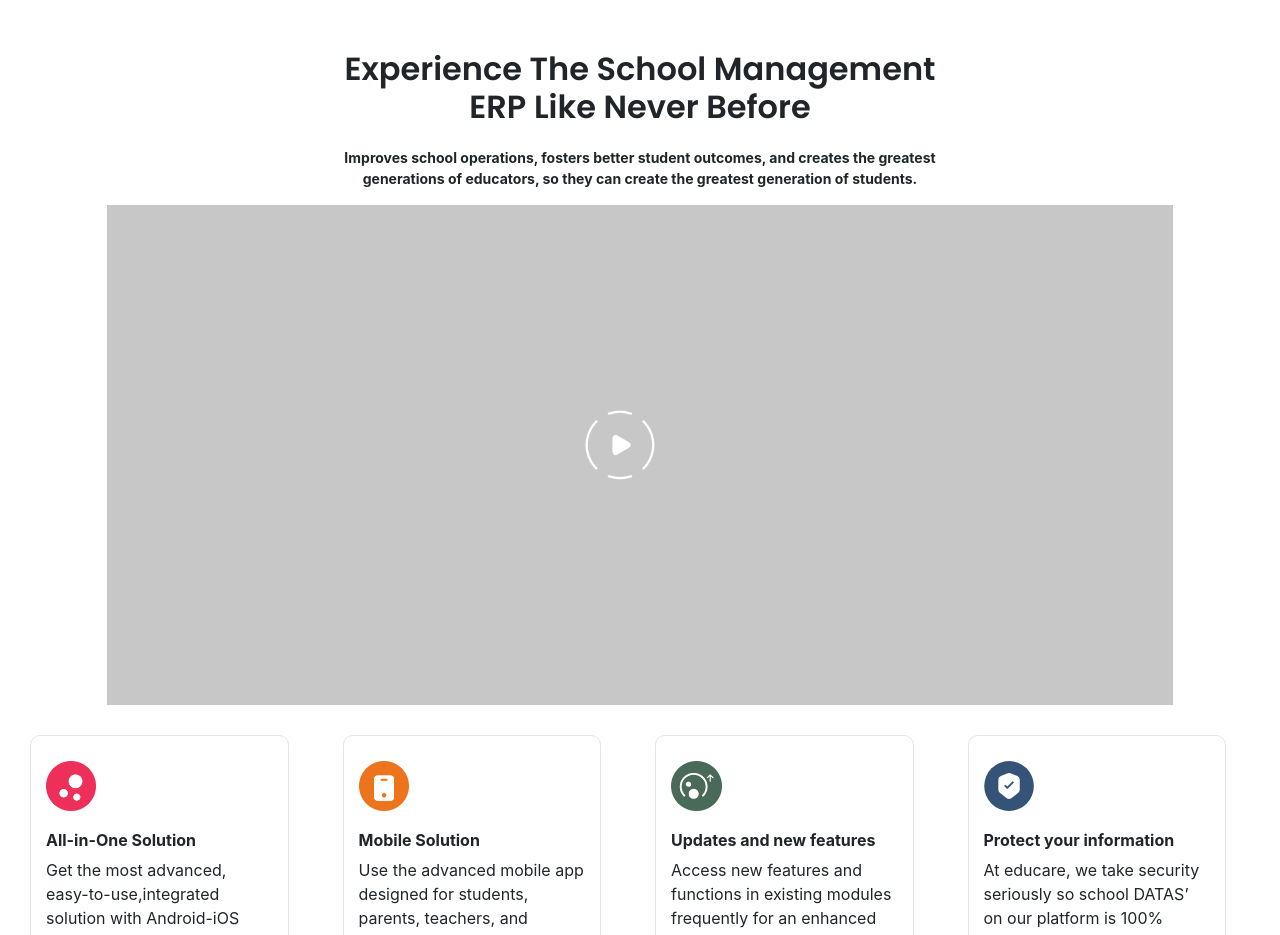
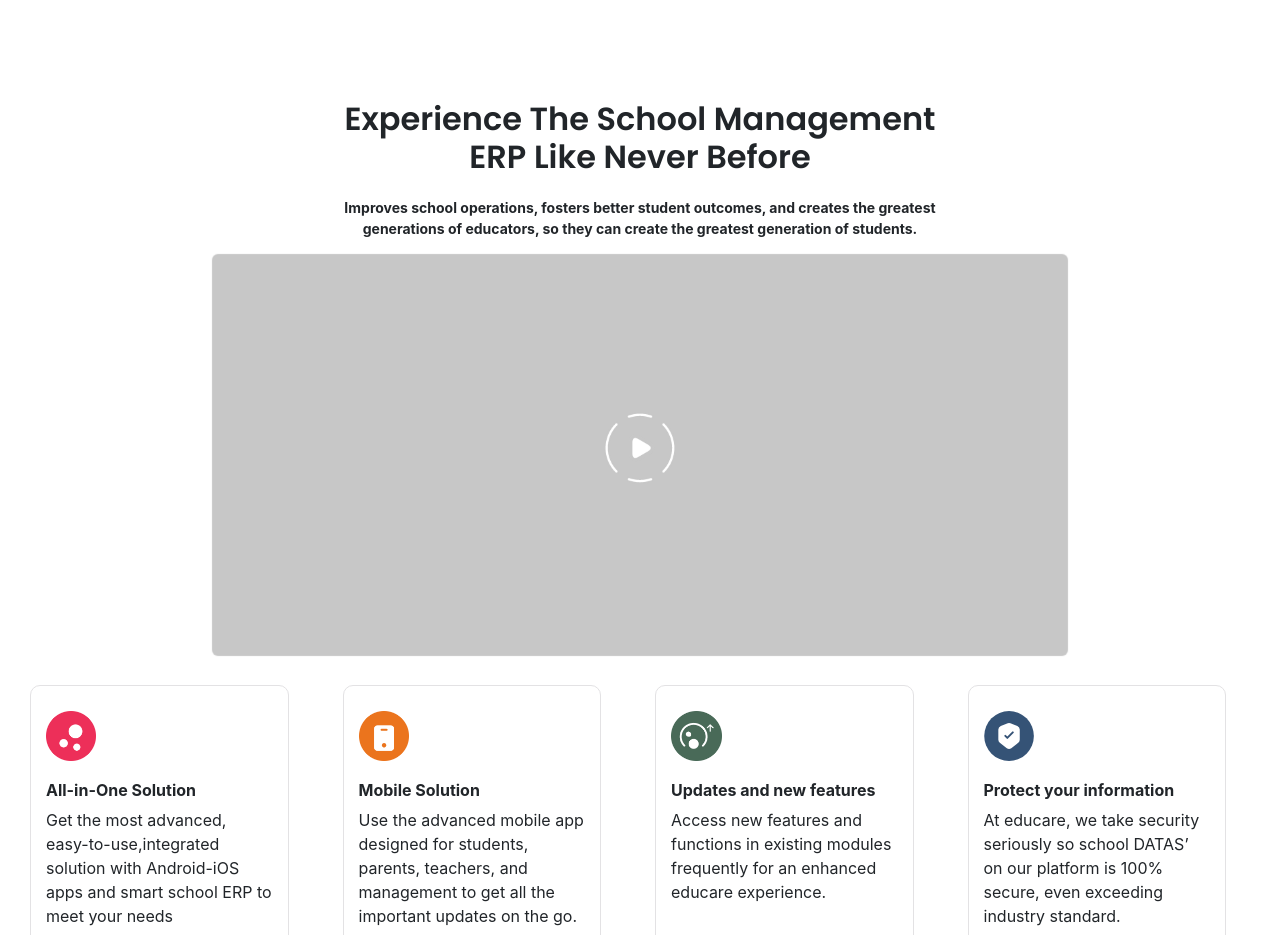
Before and after one commit to sarahnnanyelugo/educare, a plain HTML site: page index.html in a window 1280 px wide. Shown: the part 650-1585 px from the top of the page. Drawn offline with Linux system fonts and the light colour scheme.

Commit message:
modified index

```diff
--- a/Assets/css/educare.css
+++ b/Assets/css/educare.css
@@ -360,12 +360,14 @@ margin-bottom:10px;
   transition:500ms;
 }
 #video{
-  height:500px;
+  height:400px;
   margin-bottom:30px;
   background-color:#C7C7C7;
   display:flex;
-  padding-top:200px;
-  padding-left:37%;
+   padding-top:12%;
+  border-radius:5px;
+  box-shadow:0px 0px 1px 1px #C7C7C7;
+
 }
 
 .vid{
@@ -374,6 +376,8 @@ text-align:center;
 .vid h2{
   font-family: 'Poppins', sans-serif;
   font-weight:bold;
+  margin-top:50px;
+
 }
 .vid p{
   font-weight:bold;
--- a/index.html
+++ b/index.html
@@ -74,7 +74,7 @@ dispersed information.</p>
 
 </div>
 <div style="display:flex; margin-top:50px;">
-<img src="Assets/img/dsource.png" height="40px" style="margin-left:60px">
+<img src="Assets/img/dsource.png" height="40px" style="margin-left:50px">
 <div class="col-md-3">&nbsp;</div>
 <div>
    <a href="#video">
@@ -143,10 +143,12 @@ dispersed information.</p>
 </div>
 
 <div class="row" style="display:flex">
-    <div class="col-md-1">&nbsp;</div>
-    <div class="col-md-10 " id="video">
-        <!-- <div class="col-md-5">&nbsp;</div> -->
-    <img src="Assets/img/play-cricle.png" height="80px">
+    <div class="col-md-2">&nbsp;</div>
+    <div class="col-md-8 " id="video" style="display:flex">
+        <div class="col-md-5">&nbsp;</div>
+        <div class="col-md-2" align="center" >
+    <img src="Assets/img/play-cricle.png" height="80px" >
+</div>
 </div>
 </div>
 
```
